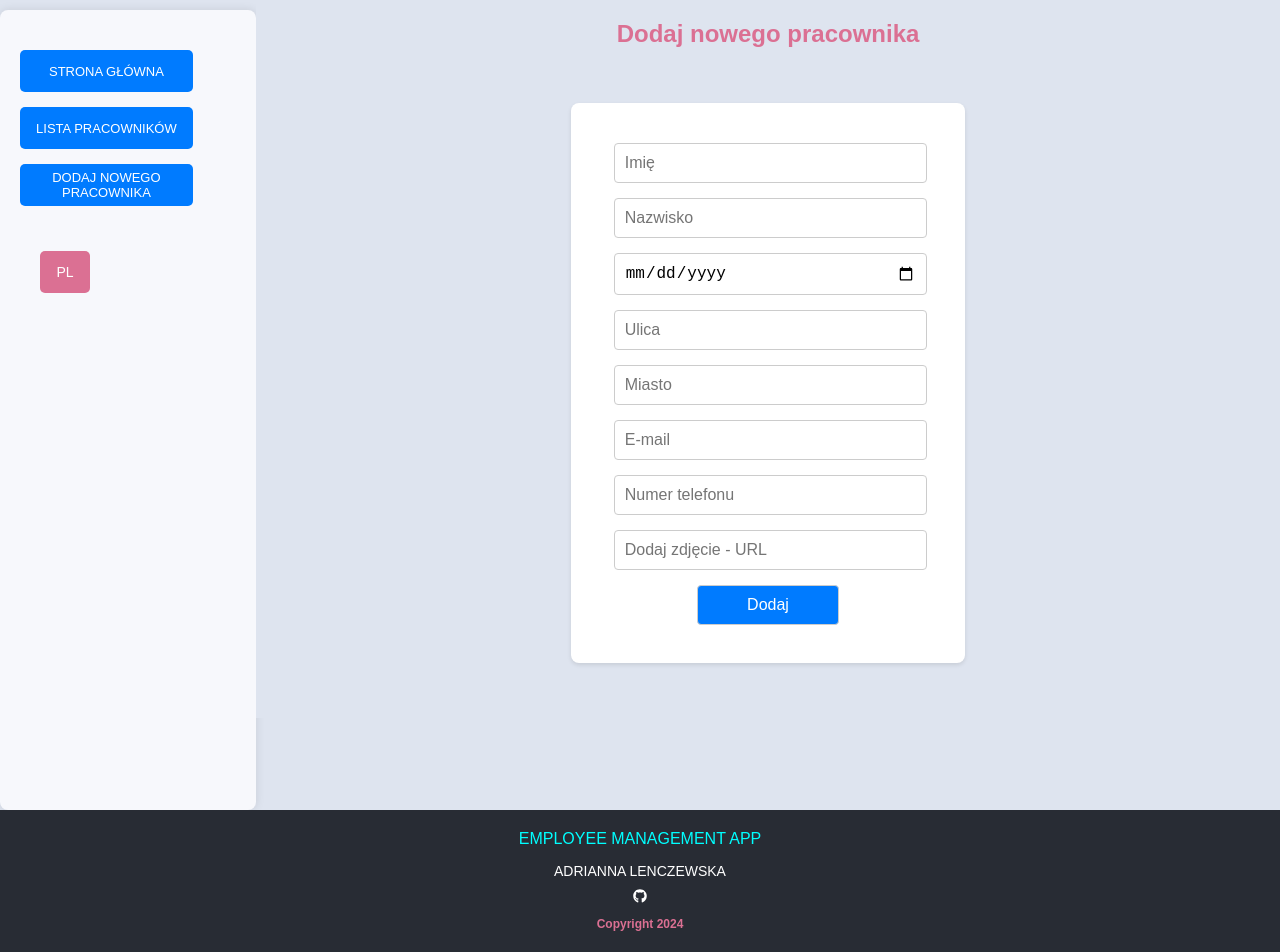
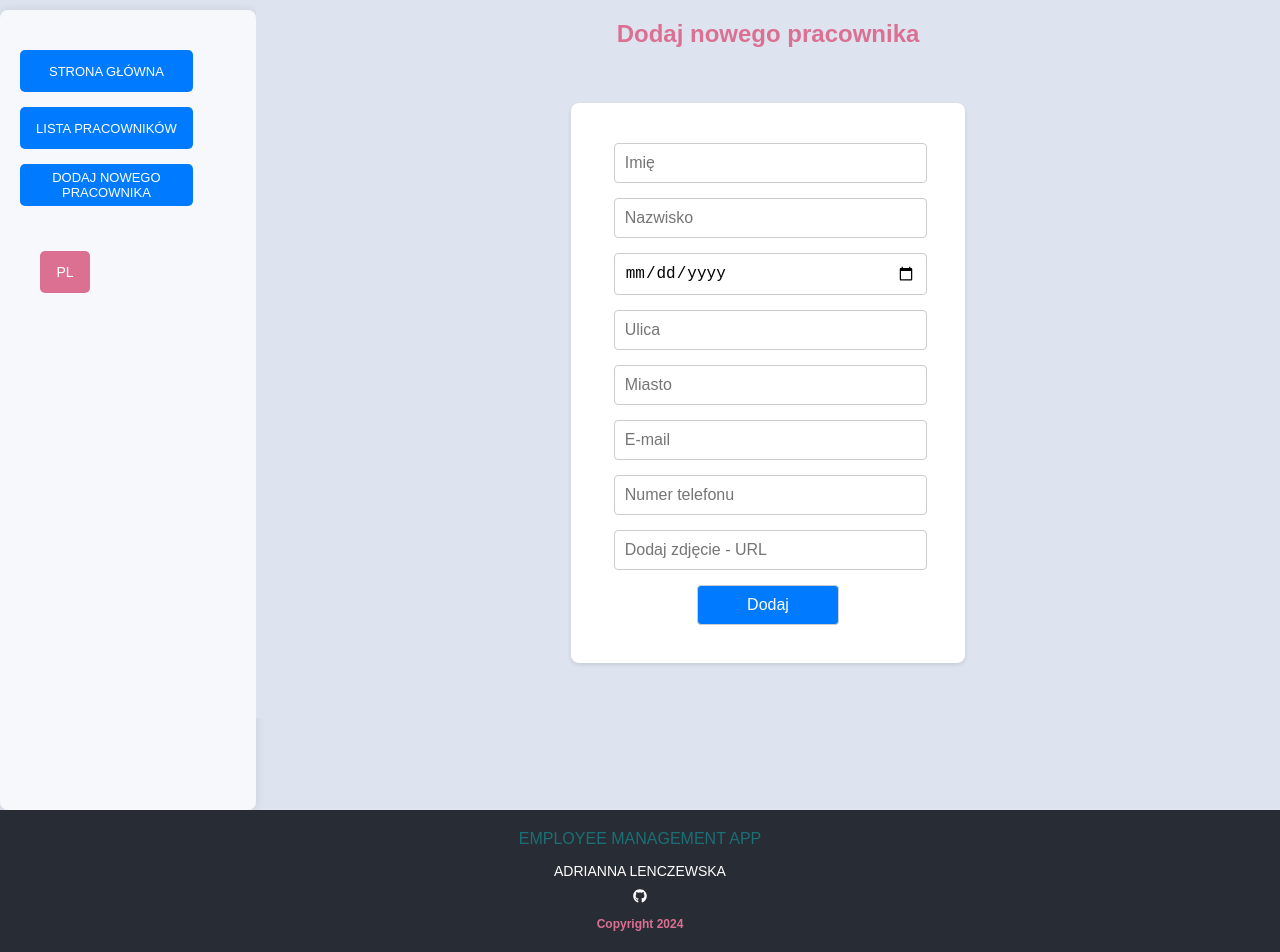
Before and after one commit to AdriannaLen/employee-app, a React (Create React App) app: page /add-new-worker in a window 1280 px wide. Shown: the top 952 px of the page. Built offline with nearby package versions, Linux system fonts and the light colour scheme; no server answers.

Commit message:
changed color of p in footer

```diff
--- a/src/components/Footer/index.scss
+++ b/src/components/Footer/index.scss
@@ -10,7 +10,7 @@
 
   p {
     text-transform: uppercase;
-    color: aqua;
+    color: rgba(0, 255, 255, 0.32);
   }
 
   &__list {
```
